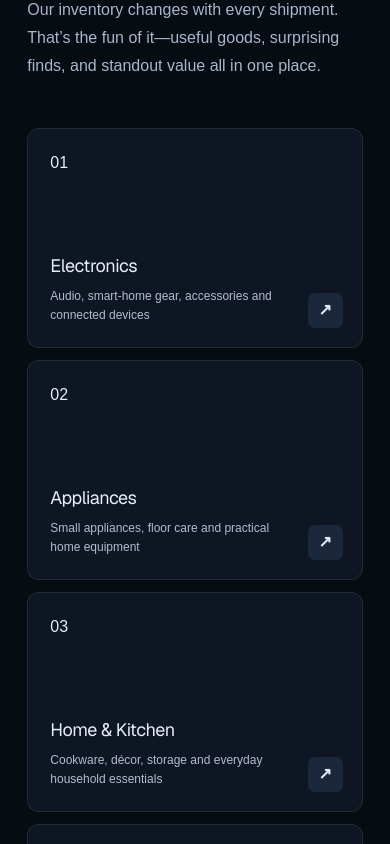
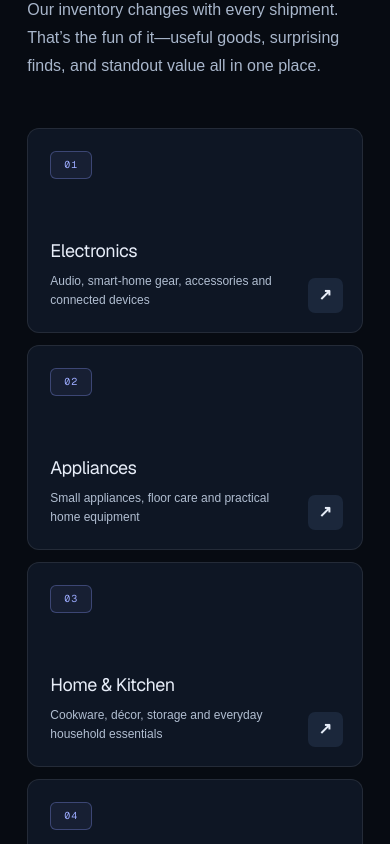
Before and after one commit to chadthomas31/reclaimandretail, a Next.js app: page / in a window 390 px wide. Shown: the part 1900-2744 px from the top of the page. Built offline with nearby package versions, Linux system fonts and the light colour scheme.

Commit message:
Refine modern category grid

```diff
--- a/app/globals.css
+++ b/app/globals.css
@@ -154,13 +154,17 @@ h1 em,h2 em{font-style:normal;font-weight:inherit;color:#9aabff}
 .section{padding:120px 7vw}
 .section-heading{margin-bottom:48px;align-items:center}
 .section-heading h2,.process h2,.story h2,.newsletter h2{font-size:clamp(46px,4.8vw,70px);font-weight:620;line-height:1}
-.category-grid{gap:12px}
+.category-grid{grid-template-columns:repeat(4,1fr);gap:12px}
 .category-card{
-  min-height:260px;padding:22px;border:1px solid rgba(255,255,255,.09);border-radius:12px;
+  min-height:235px;padding:22px;border:1px solid rgba(255,255,255,.09);border-radius:12px;
   background:#0e1624!important;
 }
 .category-card:hover{transform:translateY(-3px);border-color:rgba(139,156,255,.42)}
-.category-icon{align-self:flex-start;font-size:54px;color:#8294ed;opacity:.9}
+.category-code{
+  width:42px;height:28px;display:grid;place-items:center;border:1px solid rgba(139,156,255,.32);
+  border-radius:6px;background:rgba(139,156,255,.07);color:#9cabff;
+  font-family:var(--font-geist-mono),monospace;font-size:10px;letter-spacing:.1em;
+}
 .category-card h3{font-size:18px;letter-spacing:-.025em}
 .category-card a{border-radius:7px;background:#1b273b}
 .process{padding:120px 7vw;background:#090f19;border-block:1px solid rgba(255,255,255,.08)}
@@ -179,8 +183,9 @@ footer{border-top:0}
 
 @media(max-width:900px){
   .hero{grid-template-columns:1fr}.hero-visual{border-left:0;border-top:1px solid rgba(255,255,255,.08)}
+  .category-grid{grid-template-columns:repeat(2,1fr)}
 }
 @media(max-width:560px){
   .site-header{height:64px}.hero-copy{padding-top:72px}h1{font-size:51px}
-  .story-badge{width:100%;height:230px}.category-card{min-height:220px}
+  .story-badge{width:100%;height:230px}.category-grid{grid-template-columns:1fr}.category-card{min-height:205px}
 }
```
